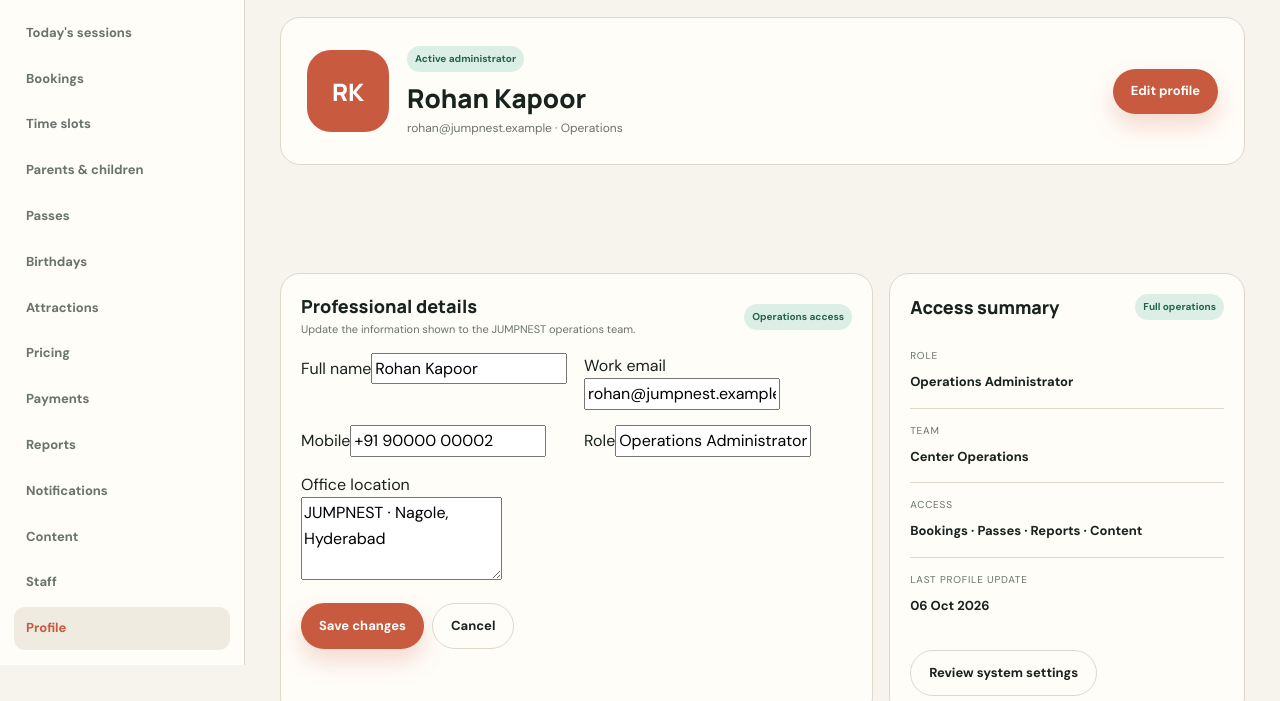
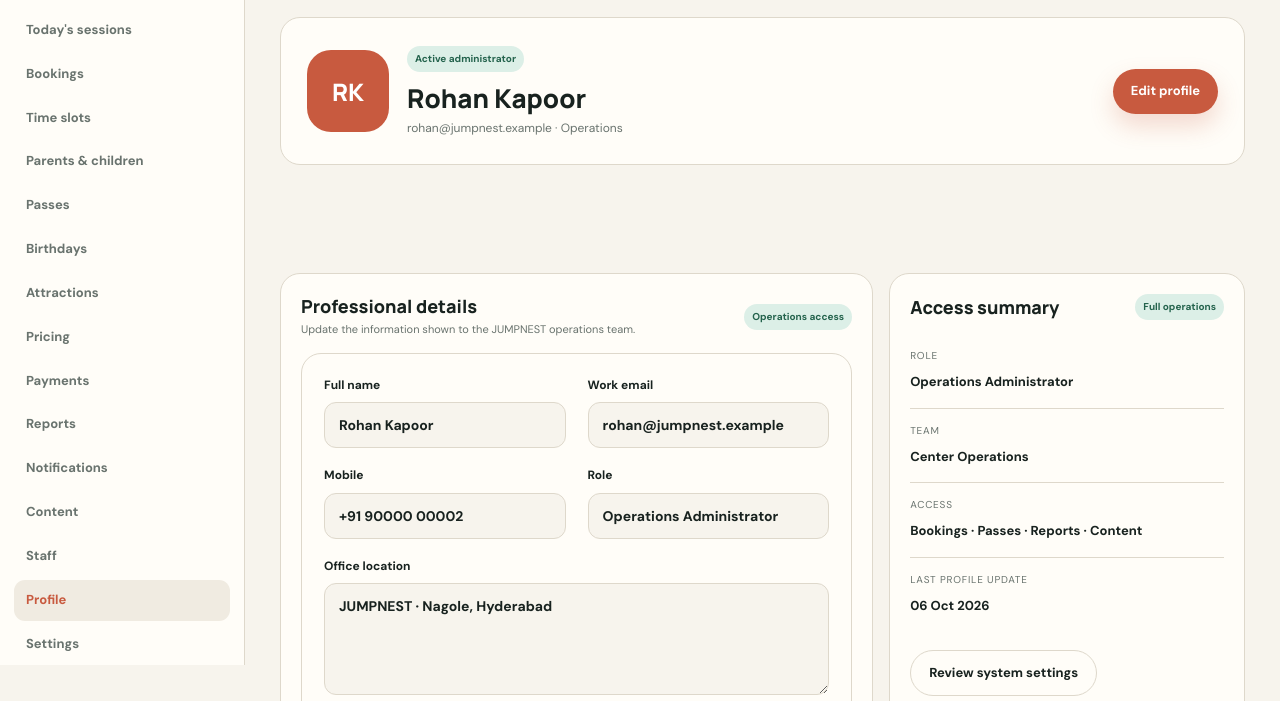
Before and after one commit to SarathSrinivasan/jumpnest-work, a plain HTML site: page admin-profile.html in a window 1280 px wide. Shown: the part 135-836 px from the top of the page. Drawn offline with Linux system fonts and the light colour scheme.

Commit message:
Fix dashboard navigation RTL and profile layout

```diff
--- a/assets/style.css
+++ b/assets/style.css
@@ -115,3 +115,26 @@
 }
 body.rtl .home2-ribbon-grid>div{direction:rtl;text-align:right}
 body.rtl .home2-zones article,body.rtl .card,body.rtl .image-card .inside{ text-align:right }
+
+/* Dashboard/profile refinement */
+.app-page .dash-shell{min-height:100vh;align-items:start}
+.app-page .sidebar{z-index:95;overscroll-behavior:contain}
+.app-page .dash-main{min-width:0}
+.app-page .dash-profile-chip{direction:ltr;flex-wrap:wrap}
+.app-page .dash-profile-chip .btn,.app-page .dash-profile-chip .icon-btn{direction:ltr;unicode-bidi:isolate;white-space:nowrap}
+.app-page .dash-top{align-items:center}
+.app-page .side-link{line-height:1.45;white-space:normal}
+.profile-layout .form-grid{display:grid;grid-template-columns:repeat(2,minmax(0,1fr));gap:18px 22px;padding:22px;margin-top:14px;background:var(--surface);border:1px solid var(--line);border-radius:20px;align-content:start}
+.profile-layout .form-grid>label{display:flex;flex-direction:column;gap:7px;min-width:0;font-size:12px;font-weight:800;color:var(--ink)}
+.profile-layout .form-grid>label input,.profile-layout .form-grid>label select,.profile-layout .form-grid>label textarea{display:block;width:100%;min-width:0;max-width:100%;min-height:46px;border:1px solid var(--line);border-radius:12px;padding:12px 14px;background:var(--bg);color:var(--ink);font-size:14px;line-height:1.45;box-shadow:none}
+.profile-layout .form-grid>label textarea{min-height:112px;resize:vertical}
+.profile-layout .form-grid>label.full{grid-column:1/-1}
+.profile-layout .form-grid .form-actions{grid-column:1/-1;display:flex;gap:10px;flex-wrap:wrap;padding-top:4px}
+.profile-layout .form-grid .form-actions .btn{min-width:110px}
+.app-page .panel,.app-page .kpi{min-width:0}
+.app-page [id]{scroll-margin-top:22px}
+.rtl .app-page .dash-profile-chip,.rtl .app-page .dash-profile-chip .btn,.rtl .app-page .dash-profile-chip .icon-btn{direction:ltr}
+.rtl .app-page .dash-top{direction:rtl}
+.rtl .app-page .profile-layout .form-grid>label{text-align:right}
+@media(max-width:1000px){.profile-layout .form-grid{grid-template-columns:1fr}.profile-layout .form-grid>label.full{grid-column:auto}.app-page .dash-top{flex-wrap:wrap}.app-page .dash-profile-chip{justify-content:flex-start}}
+@media(max-width:640px){.profile-layout .form-grid{padding:16px;gap:14px}.profile-layout .form-grid .form-actions{flex-direction:row}.profile-layout .form-grid .form-actions .btn{width:auto;flex:1}.app-page .dash-profile-chip{gap:7px}.app-page .dash-profile-chip .btn{font-size:12px;padding:10px 12px}}
```
Also changed, not shown: admin.html (+1 -1 lines), dashboard.html (+1 -1 lines).
